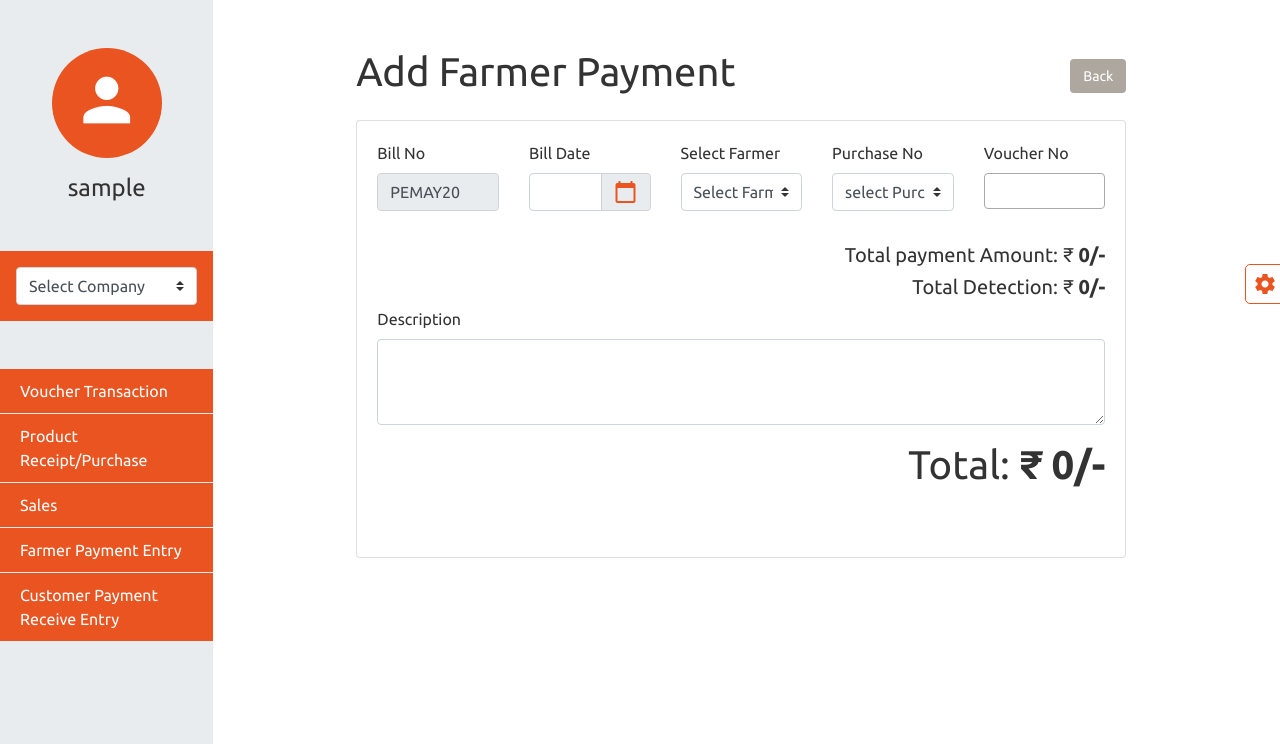
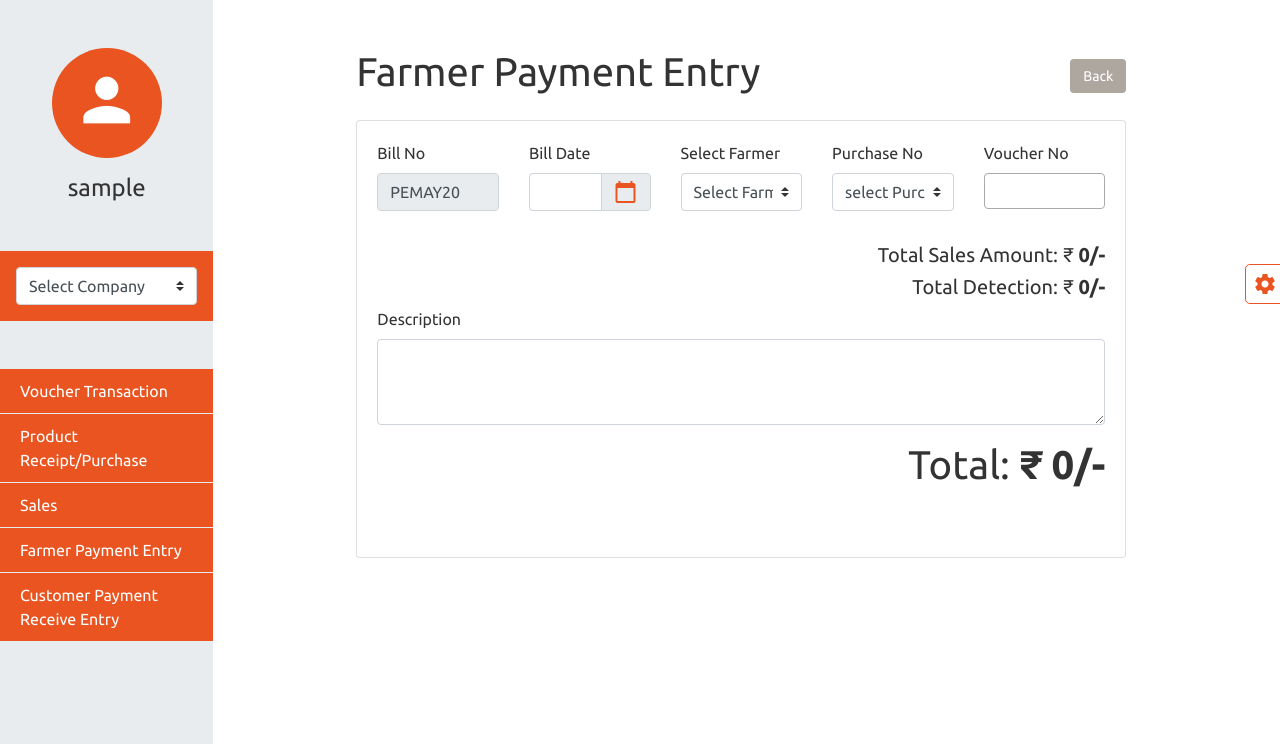
Before and after one commit to exsaro/mango-mandi, a PHP site: page /View/addFarmerPayment.php in a window 1280 px wide. Shown: the part 56-800 px from the top of the page. Run offline with PHP 8.4, Linux system fonts and the light colour scheme; the visitor is signed in with stand-in values (Sample User, id 1); data that the repository does not hold is empty.

Commit message:
changes completed

```diff
--- a/View/addFarmerPayment.php
+++ b/View/addFarmerPayment.php
@@ -18,7 +18,7 @@
 
                     <div class="col-md-10">
                     <div class="d-flex justify-content-between align-items-center mb-3">
-                    <h1>Add Farmer Payment</h1>
+                    <h1>Farmer Payment Entry</h1>
                     <a href="farmerPayment.php" class="btn btn-secondary">Back</a>
                 </div>
                 <form method="post" id="addPayment">
@@ -85,7 +85,7 @@
                             </tbody>
                         </table>
                         </div>
-                        <p class="text-right h5">Total payment Amount: ₹ <strong><span id="totalSale">0</span>/-</strong></p>
+                        <p class="text-right h5">Total Sales Amount: ₹ <strong><span id="totalSale">0</span>/-</strong></p>
                         <p class="text-right h5">Total Detection: ₹ <strong><span id="totalDetection">0</span>/-</strong></p>
                         <input type="hidden" id="totalSaleAmt" name="totalSaleAmt" value="0"/>
                         <input type="hidden" id="reduceAmt" name="reduceAmt" value="0"/>
--- a/js/app.js
+++ b/js/app.js
@@ -474,6 +474,9 @@ $('#payment_farmer_id').change(function(){
                         paymentHtml += '<td>'+item.product_name+'('+item.product_code+')'+'</td>';
                         paymentHtml += '<td>'+item.quantity+'</td>';
                         paymentHtml += '<input type="hidden" id="quantity_'+index+'" name="farmer_payment['+index+'][quantity]" value="'+item.quantity+'" aria-label="">';
+                        paymentHtml += '<input type="hidden" id="sales_id_'+index+'" name="farmer_payment['+index+'][sales_id]" value="'+item.sales_id+'" aria-label="">';
+                        paymentHtml += '<input type="hidden" id="sales_detail_id_'+index+'" name="farmer_payment['+index+'][sales_detail_id]" value="'+item.sales_detail_id+'" aria-label="">';
+                        paymentHtml += '<input type="hidden" id="quantity_'+index+'" name="farmer_payment['+index+'][quantity]" value="'+item.quantity+'" aria-label="">';
                         paymentHtml += '<input type="hidden" id="product_id_'+index+'" name="farmer_payment['+index+'][product_id]" value="'+item.product_id+'" aria-label="">';
                         paymentHtml += '<td>';
                         paymentHtml += '<div class="input-group mb-0">';
```
